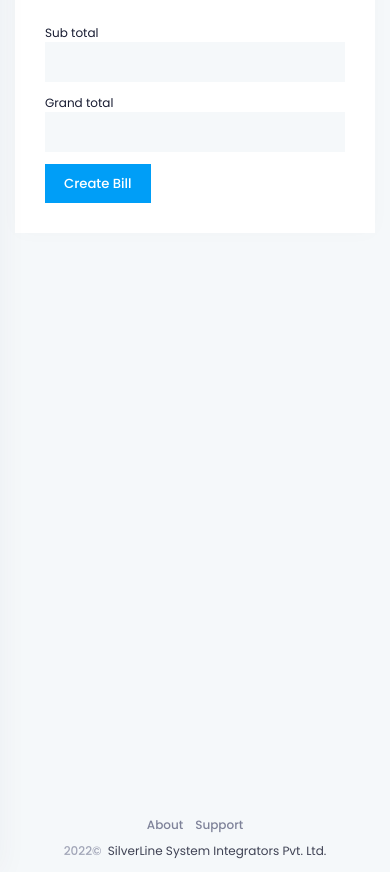
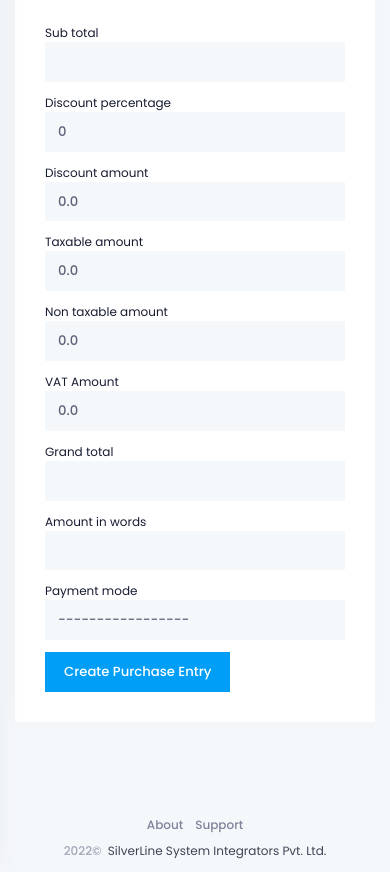
Before and after one commit to rojit1/new_bluestar, a Django app: page /purchase/create/ in a window 390 px wide. Shown: the part 364-1236 px from the top of the page. Run offline with Django 4.2, Linux system fonts and the light colour scheme; data that the repository does not hold is empty; parts of the project's set-up code (start-up, migrations or seed data) failed here and were passed over; some libraries are stand-ins or nearby versions.

Commit message:
test commit before changing model names

```diff
--- a/purchase/forms.py
+++ b/purchase/forms.py
@@ -3,23 +3,66 @@ from .models import Vendor, ProductPurchase
 from root.forms import BaseForm
 from product.models import Product
 
-class VendorForm(forms.ModelForm):
+class VendorForm(BaseForm, forms.ModelForm):
     class Meta:
         model = Vendor
         fields = ['name', 'address', 'contact',]
 
 class ProductPurchaseForm(BaseForm, forms.ModelForm):
+    DISCOUNT_PERCENTAGE_CHOICES = (
+        (0,0),
+        (5,5),
+        (10, 10),
+        (20, 20),
+        (30, 30),
+        (40, 40),
+        (50, 50),
+
+    )
 
     vendor = forms.ModelChoiceField(
         queryset=Vendor.objects.active(),
     )
+    sub_total = forms.FloatField()
+    discount_percentage = forms.ChoiceField(choices=DISCOUNT_PERCENTAGE_CHOICES)
+    discount_amount = forms.FloatField(initial=0.0)
 
 
-    sub_total = forms.FloatField()
+    taxable_amount = forms.FloatField(initial=0.0)
+    non_taxable_amount = forms.FloatField(initial=0.0)
+
+    tax_amount = forms.FloatField(initial=0.0)
     grand_total = forms.FloatField()
+    amount_in_words = forms.CharField()
+    payment_mode = forms.ChoiceField(
+        choices=[
+            ("", "-----------------"),
+            ("Cash", "Cash"),
+            ("Credit", "Credit"),
+            ("Credit Card", "Credit Card"),
+            ("Mobile Payment", "Mobile Payment"),
+            ("Complimentary", "Complimentary"),
+        ],
+        required=True,
+    )
 
 
-    field_order = ['vendor', 'product', 'sub_total' ,'grand_total']
+    field_order = ['vendor', 'product', 'sub_total', 'discount_percentage', 'discount_amount', 'taxable_amount',
+                'non_taxable_amount', 'tax_amount', 'grand_total', 'amount_in_words', 'payment_mode']
+
+
+
+    def __init__(self, *args, **kwargs):
+        super().__init__(*args, **kwargs)
+        self.fields["sub_total"].widget.attrs["readonly"] = True
+        self.fields["taxable_amount"].widget.attrs["readonly"] = True
+        self.fields["non_taxable_amount"].widget.attrs["readonly"] = True
+        self.fields["tax_amount"].widget.attrs["readonly"] = True
+        self.fields["grand_total"].widget.attrs["readonly"] = True
+        self.fields["tax_amount"].label = "VAT Amount"
+        self.fields["discount_amount"].widget.attrs["readonly"] = True
+        self.fields["amount_in_words"].widget.attrs["readonly"] = True
+
 
     class Meta:
         model = ProductPurchase
--- a/purchase/models.py
+++ b/purchase/models.py
@@ -6,25 +6,33 @@ class Vendor(BaseModel):
     name = models.CharField(max_length=50)
     address = models.CharField(max_length=100, null=True, blank=True)
     contact = models.CharField(max_length=10, null=True, blank=True)
+    # pan_no = models.CharField(max_length=100, null=True, blank=True)
 
     def __str__(self):
         return self.name
+
 
 class Purchase(BaseModel):
     vendor = models.ForeignKey(Vendor, on_delete=models.SET_NULL, null=True)
     products = models.ManyToManyField(Product, through='ProductPurchase')
     purchase_date = models.DateField(auto_now=True, blank=True)
-    grand_amount = models.DecimalField(max_digits=9, decimal_places=2, null=True, blank=True)
+    sub_total = models.DecimalField(max_digits=9, decimal_places=2)
+    grand_total = models.DecimalField(max_digits=9, decimal_places=2)
+    taxable_amount = models.DecimalField(max_digits=9, decimal_places=2, null=True, blank=True)
+    non_taxable_amount = models.DecimalField(max_digits=9, decimal_places=2, null=True, blank=True)
+    tax_amount = models.DecimalField(max_digits=9, decimal_places=2, null=True, blank=True)
+    amount_in_words = models.CharField(max_length=255)
+    payment_mode = models.CharField(max_length=30)
 
     def __str__(self):
-        return f'Purchased from {self.vendor.name} total = {self.grand_amount}'
+        return f'Purchased from {self.vendor.name} total = {self.grand_total}'
 
 
 
 class ProductPurchase(BaseModel):
     product = models.ForeignKey(Product, on_delete=models.CASCADE)
     purchase = models.ForeignKey(Purchase, on_delete=models.CASCADE)
-    price = models.DecimalField(max_digits=9, decimal_places=2, null=True, blank=True)
+    rate = models.DecimalField(max_digits=9, decimal_places=2, null=True, blank=True)
     quantity = models.IntegerField()
     item_total = models.DecimalField(max_digits=9, decimal_places=2, null=True, blank=True)
 
--- a/templates/purchase/purchase_create.html
+++ b/templates/purchase/purchase_create.html
@@ -13,14 +13,28 @@
          {% for field in form.visible_fields %}
 
          {% if field.field.widget.input_type == "text" or field.field.widget.input_type == "number" or field.field.widget.input_type == "datetime-local" or field.field.widget.input_type == "url" or field.field.widget.input_type == "email" or field.field.widget.input_type == "date" %}
-         <div class="col-md-6 fv-row fv-plugins-icon-container" id="div-{{field.auto_id}}">
+
+          {% if field.label == "Discount amount"%}
+            <div class="col-md-3 fv-row fv-plugins-icon-container" id="div-{{field.auto_id}}">
+            {% else %}
+            <div class="col-md-6 fv-row fv-plugins-icon-container" id="div-{{field.auto_id}}">
+          {% endif %}
 
          {% elif field.field.widget.input_type == "textarea" %}
                 <div class="col-md-12 fv-row fv-plugins-icon-container" id="div-{{field.auto_id}}">
          {% elif  field.field.widget.input_type == "checkbox" %}
                 <div class="row fv-row fv-plugins-icon-container" id="div-{{field.auto_id}}">
           {% else %}
-                  <div id="div-{{field.auto_id}}">
+
+          {% if field.label == "Discount percentage"%}
+
+          <div class="col-md-3 fv-row fv-plugins-icon-container" id="div-{{field.auto_id}}">
+
+          {% else %}
+
+          <div id="div-{{field.auto_id}}">
+        {% endif %}
+
           {% endif %}
             <p class="form-group">
                   {% if field.label == "Product" %}
@@ -37,6 +51,7 @@
                             <th class="min-w-175px">Name</th>
                             <th class="w-85px">Rate</th>
                             <th class="min-w-100px">Quantity</th>
+                            <th class="w-85px">Taxable</th>
                             <th class="w-80px">Total</th>
                           </tr>
                         </thead>
@@ -53,6 +68,7 @@
                       </span>
                   </label>
                   {% else %}
+
                   <label for="{{field.auto_id}}">{{field.label}}</label>
                   {{field}}
                   <div class="fv-plugins-message-container invalid-feedback"><div data-field="daterangepicker_input"> {{field.errors}} </div></div>
@@ -66,7 +82,7 @@
         {% csrf_token %}
 
 
-    <button type="submit" class="btn btn-primary">Create Bill</button>
+    <button type="submit" class="btn btn-primary">Create Purchase Entry</button>
   </form>
   </div>
 </div>
@@ -88,34 +104,51 @@ $(document).ready(function() {
    $('#div-id_grand_total').num2words();
 });
 
-  $('#id_is_taxable').change(function(){
-          $('#id_is_taxable').val($(this).is(':checked'));
-          calculatePrices()
-  })
-
   function calculatePrices(){
+          let taxableAmount = 0
+          let nonTaxableAmount = 0
           let idarray = $("#bill_item .text-end")
                        .find("span")
                        .map(function() { return this.id; })
                        .get();
+
           let sub_total = idarray.map(e=>$(`#${e}`).html()).reduce((total, current) => {
                   return parseFloat(total) + parseFloat(current);
               }, 0);
 
-          const is_taxable = $('#id_is_taxable').val()
-      if(is_taxable==="true" || is_taxable ==="on"){
-          $('#id_sub_total').val(parseFloat(sub_total).toFixed(2))
-          let discount_amount = $('#id_discount_amount').val()
-          let taxable_amount = $('#id_taxable_amount').val(parseFloat(sub_total- discount_amount).toFixed(2))
-          let tax_amount = $('#id_tax_amount').val(parseFloat(0.13 * taxable_amount.val()).toFixed(2))
-          $('#id_grand_total').val(parseFloat(parseFloat(taxable_amount.val())+ parseFloat(tax_amount.val())).toFixed(2))
-      }else{
-          $('#id_sub_total').val(parseFloat(sub_total).toFixed(2))
-          let discount_amount = $('#id_discount_amount').val()
-          let taxable_amount = $('#id_taxable_amount').val(0)
-          let tax_amount = $('#id_tax_amount').val(0)
-          $('#id_grand_total').val(parseFloat(sub_total).toFixed(2))
-      }
+          idarray.forEach(e=>{
+            const element = document.getElementById(e)
+            const isTaxable = element.getAttribute('taxable')
+            const total = parseFloat(element.innerHTML)
+            if(isTaxable === "true"){
+              taxableAmount += total
+            }else{
+              nonTaxableAmount += total
+            }
+          })
+
+
+          $('#id_sub_total').val(taxableAmount+nonTaxableAmount)
+          const subTotal = parseFloat($('#id_sub_total').val())
+
+
+          const discountPercentage = parseInt($('#id_discount_percentage').val())
+          const discountAmount = discountPercentage/100 * subTotal
+          $('#id_discount_amount').val(subTotal*(discountPercentage/100))
+
+
+          taxableAmount -= discountPercentage/100*taxableAmount
+          nonTaxableAmount -= discountPercentage/100*nonTaxableAmount
+
+
+          $('#id_taxable_amount').val(taxableAmount.toFixed(2))
+          $('#id_non_taxable_amount').val(nonTaxableAmount.toFixed(2))
+
+          const vatAmount = parseFloat(0.13 * taxableAmount)
+          $('#id_tax_amount').val(vatAmount.toFixed(2))
+
+          $('#id_grand_total').val(parseFloat(taxableAmount+nonTaxableAmount+vatAmount).toFixed(2))
+
     $('#id_grand_total').keyup();
   }
 
@@ -124,7 +157,6 @@ $(document).ready(function() {
     if (!selectedItemId.includes(pk)){
       selectedItemId.push(pk)
       document.getElementById('product-id-list').value = selectedItemId.toString()
-      console.log(selectedItemId.toString())
       let billItem = await getBillItem(pk)
       $('#bill_item').append(billItem)
       calculatePrices()
@@ -156,10 +188,10 @@ $(document).ready(function() {
           url:url,
           type: "GET",
           success: function(data){
-            console.log(data)
                 const quantity = 1
-                const {title,price} = data
-                const total = price * quantity
+                const {title,price, is_taxable} = data
+                const total = 0
+
                 new_data=`
                 <tr data-kt-pos-element="item" data-kt-pos-item-price="33" id="id_bill_item_${id}">
                   <td class="pe-0">
@@ -176,7 +208,7 @@ $(document).ready(function() {
                   </td>
                   <td class="pe-0">
                     <div class="d-flex align-items-center">
-                      <input type="text" class="form-control" placeholder="Rate" id="id_bill_item_rate_${id}" name="id_bill_item_rate_${id}" value="${price}" onkeyup="handleRateChange(this)" disabled>
+                      <input type="text" class="form-control" placeholder="Rate" id="id_bill_item_rate_${id}" name="id_bill_item_rate_${id}" value="1" onkeyup="handleRateChange(this)">
                     </div>
                   </td>
                   <td class="pe-0">
@@ -199,8 +231,15 @@ $(document).ready(function() {
                       </button>
                     </div>
                   </td>
+
+                  <td class="pe-0">
+                    <div class="d-flex align-items-center">
+                      <span class="fw-bold text-danger cursor-pointer text-hover-primary fs-6 me-1">${is_taxable?'YES':'NO'}</span>
+                    </div>
+                  </td>
+
                   <td class="text-end">
-                    <span class="fw-bold text-primary fs-2" data-kt-pos-element="item-total" id="id_bill_item_total_${id}">${total}</span>
+                    <span class="fw-bold text-primary fs-2" data-kt-pos-element="item-total" id="id_bill_item_total_${id}" taxable="${is_taxable}" >${total}</span>
                   </td>
                 </tr>
               `
@@ -250,10 +289,12 @@ $(document).ready(function() {
       calculatePrices()
  }
 
- $('#id_discount_amount').on('input', function() {
+ $('#id_discount_percentage').on('change', function() {
      calculatePrices()
   })
 
 
+
+
 </script>
 {% endblock %}
```
